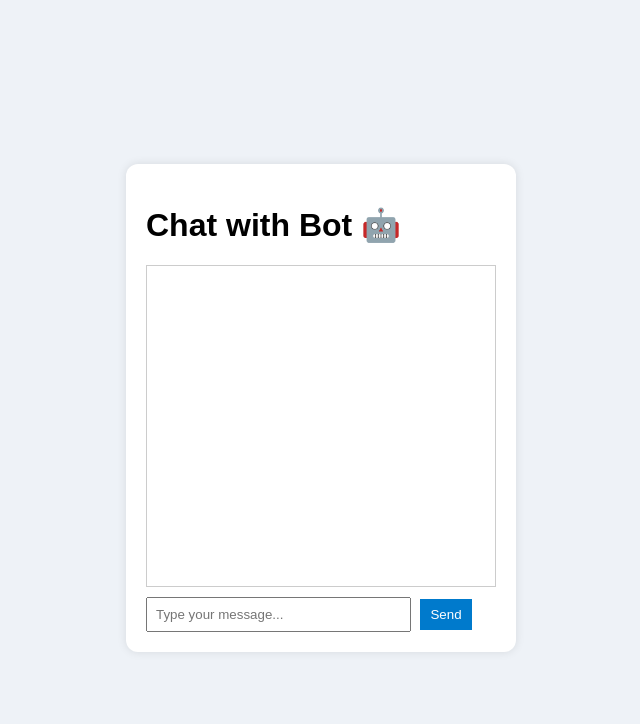
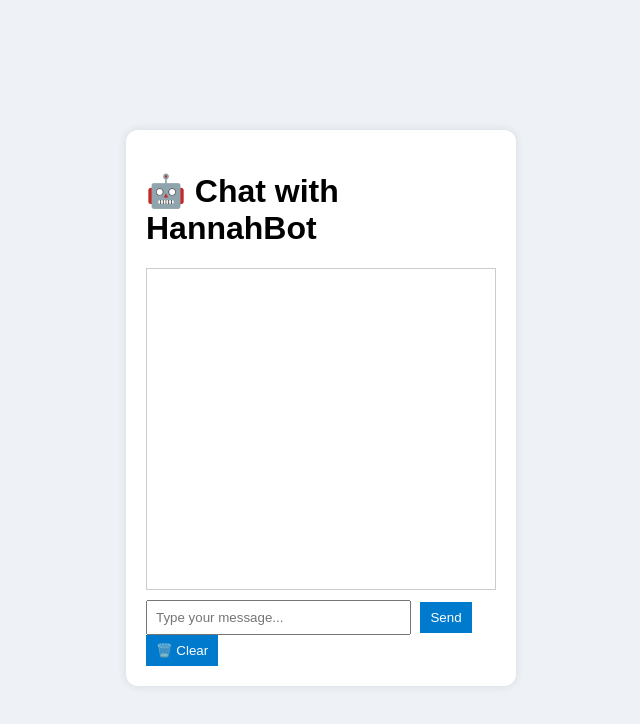
Before and after one commit to HannahSusan13/ChatBot, a plain HTML site: page index.html in a window 1280 px wide. Shown: the whole page, without its empty margins (319-959 px from the left). Drawn offline with Linux system fonts and the light colour scheme.

Commit message:
index.html

```diff
--- a/index.html
+++ b/index.html
@@ -2,15 +2,19 @@
 <html lang="en">
 <head>
   <meta charset="UTF-8">
-  <title>Simple Chatbot</title>
+  <title>Hannah's Chatbot</title>
   <link rel="stylesheet" href="style.css">
 </head>
 <body>
   <div class="chat-container">
-    <h1>Chat with Bot 🤖</h1>
+    <h1>🤖 Chat with HannahBot</h1>
     <div id="chat-box"></div>
-    <input type="text" id="user-input" placeholder="Type your message..." />
-    <button onclick="sendMessage()">Send</button>
+
+    <div class="input-area">
+      <input type="text" id="user-input" placeholder="Type your message..." onkeypress="checkEnter(event)" />
+      <button onclick="sendMessage()">Send</button>
+      <button onclick="clearChat()" class="clear-btn">🗑️ Clear</button>
+    </div>
   </div>
   <script src="script.js"></script>
 </body>
```
